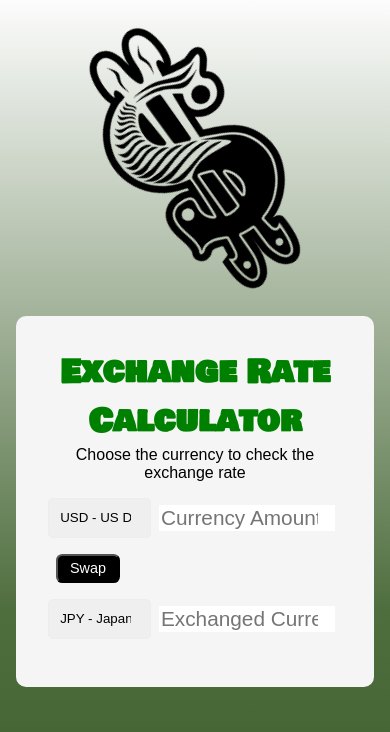
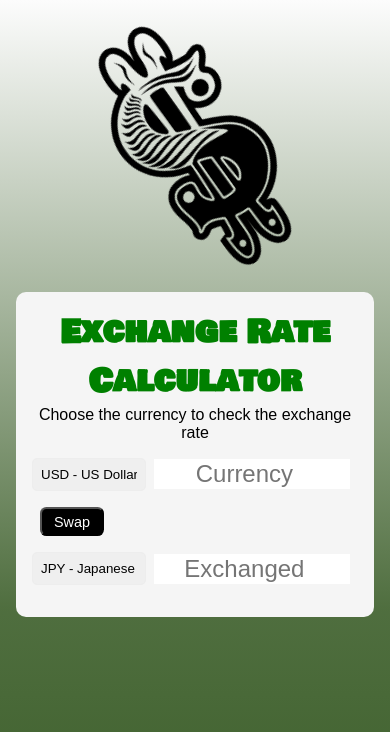
Before and after one commit to RodriguezRob/ExchangeRate, a plain HTML site: page index.html in a window 390 px wide. Drawn offline with Linux system fonts and the light colour scheme.

Commit message:
updating styling and sizing

```diff
--- a/index.html
+++ b/index.html
@@ -71,7 +71,7 @@
             <option value="VND">VND - Vietnamese Dong</option>
             <option value="ZAR">ZAR - South African Rand</option>
         </select>
-        <input type="number" id="amount-one" placeholder="Currency Amount">
+        <input type="number" id="amount-one" placeholder="Currency">
     </div>
 <div class="mid">
     <button class="btn" id="swap">
@@ -135,7 +135,7 @@
         <option value="VND">VND - Vietnamese Dong</option>
         <option value="ZAR">ZAR - South African Rand</option>
     </select>
-    <input type="number" id="amount-two" placeholder="Exchanged Currency">
+    <input type="number" id="amount-two" placeholder="Exchanged">
 </div>
 </div>
    <script src="./Index.js"></script>
--- a/resources/styles.css
+++ b/resources/styles.css
@@ -133,7 +133,7 @@ select:focus, input:focus, button:focus{
         margin-left: .5rem;
     }
     #moneySign{
-        height: 35%;
+        height: 32%;
         animation-name: rotate;
         animation-duration: 4s;
         animation-iteration-count: infinite;
@@ -152,7 +152,7 @@ select:focus, input:focus, button:focus{
         justify-content: start;
     }
     .currency select {
-        padding: .7rem 1.2rem .7rem .7rem;
+        padding: .5rem;
         appearance: none;
         border: 1px solid #ededed;
         border-radius: 5px;
@@ -163,8 +163,8 @@ select:focus, input:focus, button:focus{
     }
     .currency input {
         border: 0;
-        font-size: 1.3rem;
-        text-align: right;
+        font-size: 1.5rem;
+        text-align: center;
         width: 60%;
         margin-left: .5rem;
     }
@@ -188,6 +188,6 @@ select:focus, input:focus, button:focus{
     .centerSection {
         background-color: whitesmoke;
         border-radius: 10px;
-        padding: 2rem;
+        padding: 1rem;
     }
 }
```
